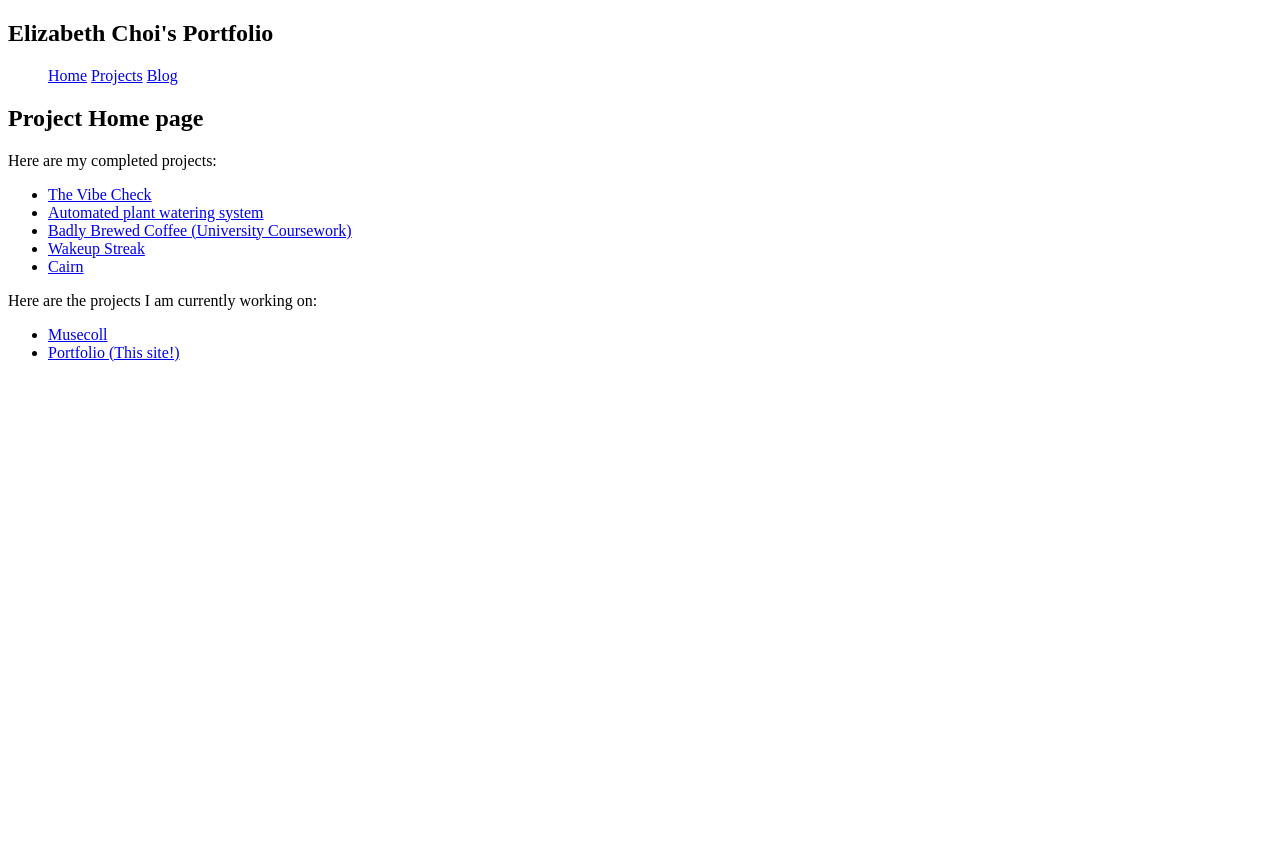
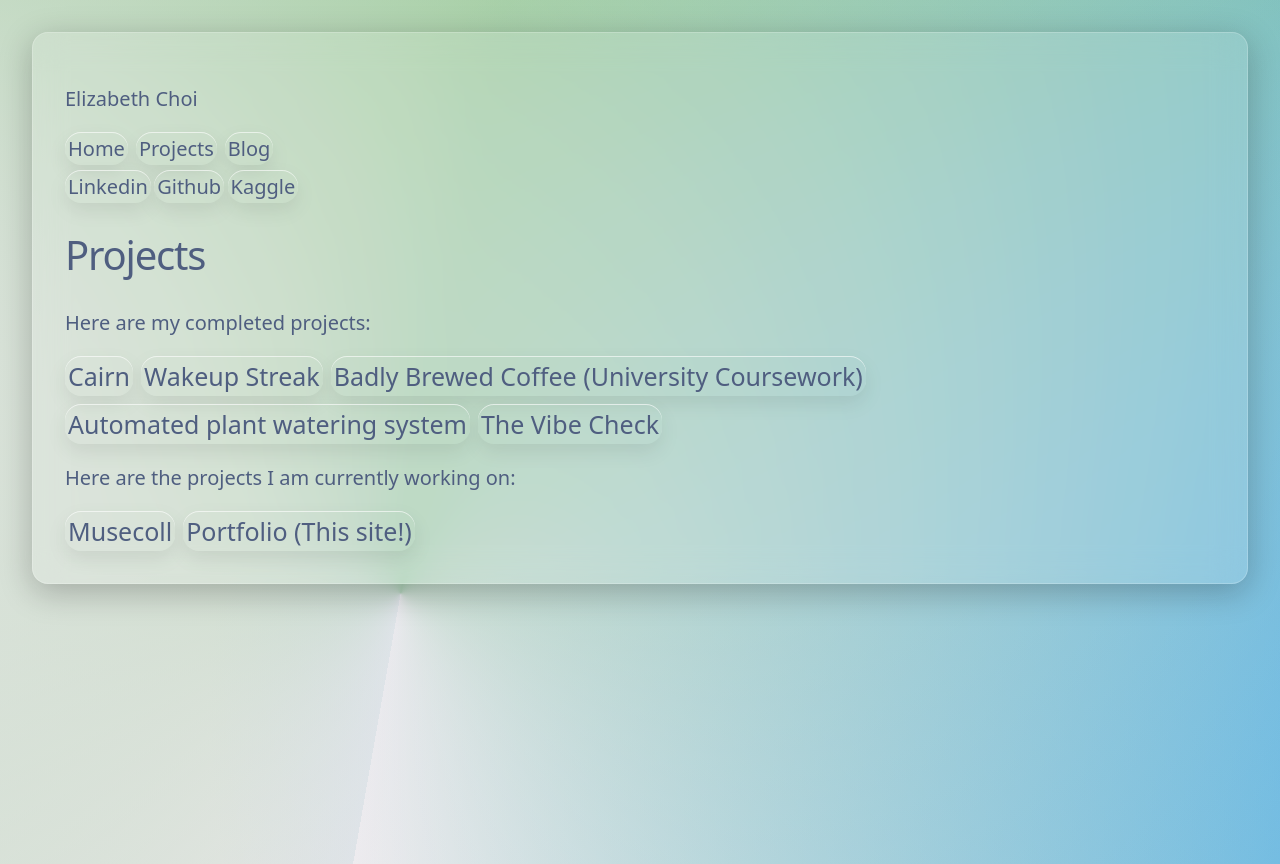
Before and after one commit to el124-choi/PortfolioV2, a Flask app: page /projects in a window 1280 px wide. Before the commit the page ends 362 px from the top, so only its background shows below. Run offline with Flask 3, Linux system fonts and the light colour scheme; data comes from the database, SQL or seed files in the repository; both versions use the stored data as it was after the commit.

Commit message:
Enhance project details and styling: update database schema, improve project display, and add CSS styles

```diff
--- a/portfolio/__init__.py
+++ b/portfolio/__init__.py
@@ -37,6 +37,7 @@ def create_app(test_config=None):
             'SELECT id, title'
             ' FROM projects'
             ' WHERE completed = TRUE AND archived = FALSE'
+            ' ORDER BY id DESC'
         ).fetchall()
         incomplete = db.execute(
             'SELECT id, title'
--- a/portfolio/projects.py
+++ b/portfolio/projects.py
@@ -8,11 +8,12 @@ bp = Blueprint('projects', __name__, url_prefix='/projects')
 @bp.route('/<int:index>', methods=['GET'])
 def project(index):
     entry = get_db().execute(
-        'SELECT title, created, img_path, technologies, github, content FROM projects WHERE id = ?',
+        'SELECT title, created, img_path, technologies, github, award, content FROM projects WHERE id = ?',
         (index,)
     ).fetchone()
 
     if entry is None:
         abort(404)
 
-    return render_template('projects/project_page.html', entry=entry)
+    contents = entry['content'].split(". ")
+    return render_template('projects/project_page.html', entry=entry, contents=contents)
--- a/portfolio/static/styles.css
+++ b/portfolio/static/styles.css
@@ -0,0 +1,208 @@
+:root {
+    --text-color: #4f5e80;
+}
+
+html, body {
+    min-height: auto;
+    margin: 0;
+    font-family: system-ui, -apple-system, sans-serif;
+    color: var(--text-color);
+}
+
+img {
+    max-width:50%;
+    height: auto;
+}
+
+p, li{
+    font-weight: 100;
+    font-size: 20px;
+    text-decoration: none;
+    color: var(--text-color);
+}
+
+h1 {
+    font-size: 40px;
+    max-width: 18ch;
+    font-weight: 100;
+    letter-spacing: -0.03em;
+    text-decoration: none;
+    color: var(--text-color);
+}
+
+h2 {
+    font-size: 30px;
+    max-width: 18ch;
+    font-weight: 100;
+    letter-spacing: -0.03em;
+    text-decoration: none;
+    color: var(--text-color);
+}
+
+h3 {
+    font-size: 25px;
+    max-width: 18ch;
+    font-weight: 100;
+    letter-spacing: -0.03em;
+    text-decoration: none;
+    color: var(--text-color);
+}
+
+a {
+    text-align: center;
+    font-weight: 100;
+    padding: 3px;
+    border-radius: 999px;
+    color: var(--text-color);
+    text-decoration: none;
+    cursor: pointer;
+    transition: background 200ms ease, transform 150ms ease;
+    border-radius: 16px;
+    box-shadow:
+        0 8px 20px rgba(0, 0, 0, 0.08),
+        inset 0 1px 0 rgba(255, 255, 255, 0.6);
+    font-size: 25px;
+}
+
+a:hover {
+  background: rgba(255, 254, 254, 0.3);
+  transform: translateY(-2px);
+}
+
+a.is-active {
+  color: #ffffff;
+}
+
+.links{
+    display: flex;
+    flex-wrap: wrap;
+    gap: 0.5rem;
+}
+
+.content {
+    display: block;
+    text-align: left;
+    flex-direction: column;
+    background: oklch(1 0 0 / 0.12);
+    backdrop-filter: blur(16px);
+    -webkit-backdrop-filter: blur(16px);
+    border: 1px solid oklch(1 0 0 / 0.2);
+    border-radius: 1rem;
+    padding: 2rem;
+    box-shadow: 0 8px 32px oklch(0.15 0 0 / 0.25);
+}
+
+.page {
+    display: block;
+    border-radius: 1rem;
+}
+
+.site-title{
+    margin: 5;
+    text-align: left;
+}
+
+.nav-bar{
+    flex: 1 1 24rem;
+    min-width: 100%;
+    width: auto;
+    padding: 0;
+    border-radius: 999px;
+    display: flex;
+    flex-wrap: wrap;
+    justify-content: left;
+    gap: 0.5rem;
+    margin: 0;
+}
+
+.nav-bar a,
+.contact-links a{
+    flex: 0 1 auto;
+    text-align: center;
+    padding: 3px;
+    border-radius: 999px;
+    font-size: 20px;
+    color: var(--text-color);
+    text-decoration: none;
+    cursor: pointer;
+    transition: background 200ms ease, transform 150ms ease;
+    border-radius: 16px;
+    box-shadow:
+        0 8px 20px rgba(0, 0, 0, 0.08),
+        inset 0 1px 0 rgba(255, 255, 255, 0.6);
+}
+
+.links a {
+    flex: 0 1 auto;
+}
+
+.nav-bar a:hover {
+  background: rgba(255, 254, 254, 0.3);
+  transform: translateY(-2px);
+}
+
+.nav-bar a.is-active {
+  color: #ffffff;
+}
+
+@keyframes drift {
+  0%   { background-position: 0% 10%, 100% 90%, 40% 60%; }
+  50%  { background-position: 60% 20%, 30% 70%, 70% 30%; }
+  100% { background-position: 0% 10%, 100% 90%, 40% 60%; }
+}
+
+.site-container {
+    width: auto;
+    min-height: 100vh;
+    padding: 2rem;
+    color: #111827;
+    text-align: center;
+    font-size: 13px;
+    transition: transform 150ms ease;
+    display: flex;
+    justify-content: flex-start;
+    flex-direction: column;
+    gap: 1rem;
+    background:
+        radial-gradient(120% 90% at 15% 30%, #e7e7e7, transparent 60%),
+        radial-gradient(110% 120% at 85% 75%, #37a5ff, transparent 55%),
+        conic-gradient(from 190deg at 55% 45%,
+            #e6e6e6,
+            #7fc17e,
+            #fff3f2
+        );
+    background-size: 220% 220%, 240% 240%, 260% 260%;
+    animation: drift 14s ease-in-out infinite;
+}
+/*
+#74E4FF
+#0C71C6
+#86E750
+*/
+
+
+
+@media (prefers-reduced-motion: reduce) {
+  .ambient-bg { animation: none; }
+}
+
+@media (prefers-color-scheme: dark) {
+  .site-container {
+    background:
+      radial-gradient(circle at top, rgba(129,140,248,0.35), transparent 60%),
+      #020617;
+    color: #e5e7eb;
+  }
+  .nav-bar {
+    background: #111827;
+  }
+
+  .nav-bar a {
+    color: #e5e7eb;
+  }
+
+  .nav-bar a.is-active {
+    background: #818cf8;
+    color: #020617;
+  }
+}
--- a/portfolio/templates/base.html
+++ b/portfolio/templates/base.html
@@ -1,18 +1,31 @@
 <!doctype html>
 
 <html>
+<meta name="viewport" content="width=device-width, initial-scale=1">
 <title>{% block title %} {% endblock %} </title>
 <link rel="stylesheet" href="{{ url_for('static', filename='styles.css')}}">
-<h2> Elizabeth Choi's Portfolio</h2>
-<ul>
-    <a href="/">Home</a>
-    <a href="/projects">Projects</a>
-    <a href="/blog">Blog</a>
-</ul>
-<section class="content">
-    <header>
-        {% block header %}{% endblock %}
-    </header>
-    {% block content %}{% endblock %}
-</section>
+<main class="site-container">
+
+    <div class="content">
+        <p class="site-title">Elizabeth Choi</p>
+        <div class="links">
+            <span class="nav-bar">
+                <a href="/">Home</a>
+                <a href="/projects">Projects</a>
+                <a href="/blog">Blog</a>
+            </span>
+            <span class="contact-links">
+                <a href="https://www.linkedin.com/in/elizabeth-choi-0195a4318">Linkedin</a>
+                <a href="https://github.com/el124-choi">Github</a>
+                <a href="https://www.kaggle.com/el124choi">Kaggle</a>
+            </span>
+        </div>
+
+        <div class="page">
+            {% block header %}{% endblock %}
+            {% block content %}{% endblock %}
+        </div>
+    </div>
+</main>
+
 </html>
--- a/portfolio/templates/blog.html
+++ b/portfolio/templates/blog.html
@@ -2,11 +2,12 @@
 
 {% block header %}
 
-    <h1>{% block title%}Blog{% endblock %}</h1>
+    <h1>{% block title%}Blog - (Under Construction) {% endblock %}</h1>
 
 {% endblock %}
 
 {% block content %}
+    <p>This page will be up shortly - check back later!</p>
     {% for entry in entries %}
         <article class="entry">
             <header>
--- a/portfolio/templates/projects/index.html
+++ b/portfolio/templates/projects/index.html
@@ -5,24 +5,23 @@
 
 {% block header %}
 
-    <h1>Project Home page</h1>
+    <h1>Projects</h1>
 
 {% endblock %}
 
 {% block content %}
-
     <p>Here are my completed projects:</p>
-    <ul>
-    {% for c in c_projects %}
-        <li><a href="{{ url_for('projects.project', index=c['id'])}}">{{c['title']}}</a></li>
+    <nav class="links">
+        {% for c in c_projects %}
+            <a href="{{ url_for('projects.project', index=c['id'])}}">{{c['title']}}</a>
+        {% endfor %}
+    </nav>
+    <p>Here are the projects I am currently working on:</p>
+    <nav class="links">
+    {% for i in i_projects %}
+        <a href="{{ url_for('projects.project', index=i['id'])}}">{{i['title']}}</a>
     {% endfor %}
-    </ul>
-    <p>Here are the projects I am currently working on:</p>
-    <ul>
-    {% for i in i_projects %}
-        <li><a href="{{ url_for('projects.project', index=i['id'])}}">{{i['title']}}</a></li>
-    {% endfor %}
-    </ul>
+    </nav>
 
 {% endblock %}
 
```
Also changed, not shown: portfolio/insertingProjects.py (+7 -2 lines), portfolio/schema.sql (+82 -2 lines), portfolio/templates/index.html (+36 -6 lines), portfolio/templates/projects/project_page.html (+17 -9 lines), instance/portfolio.sqlite.
